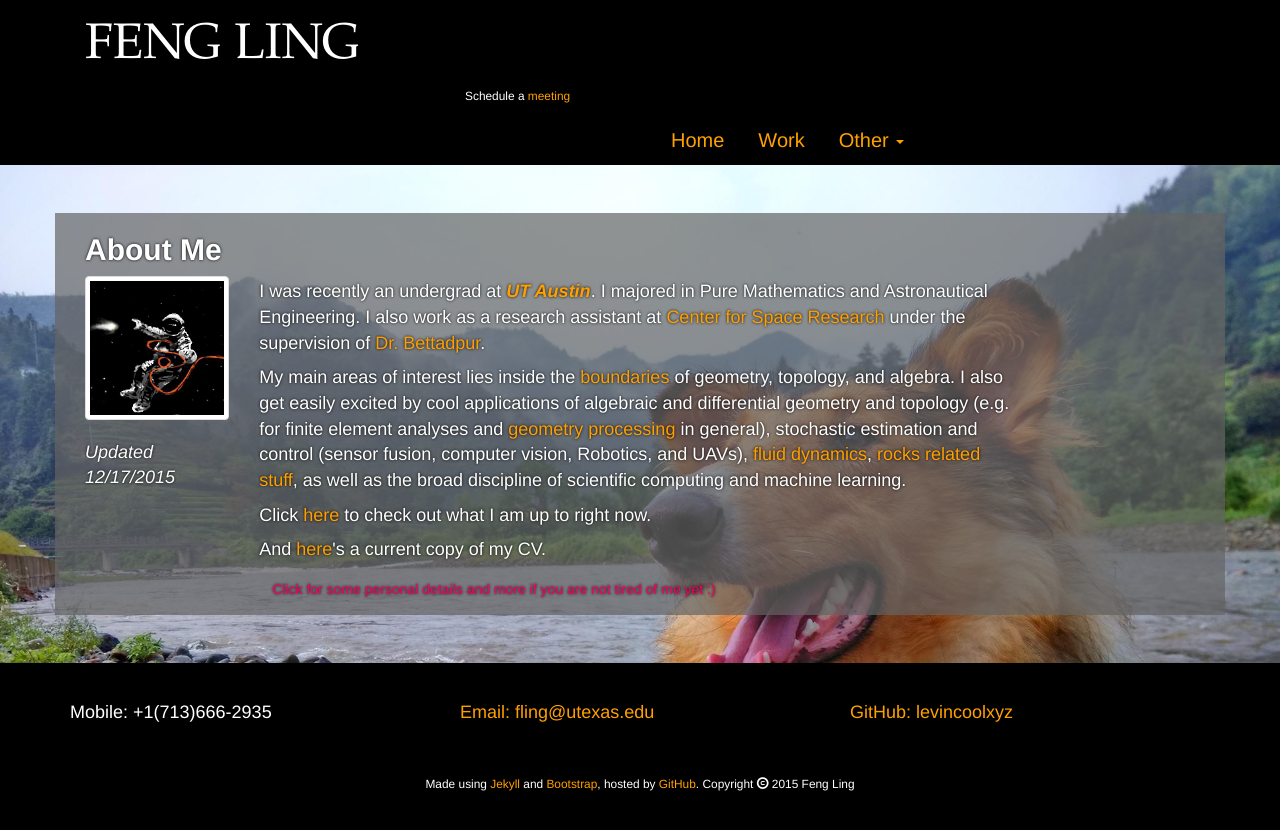
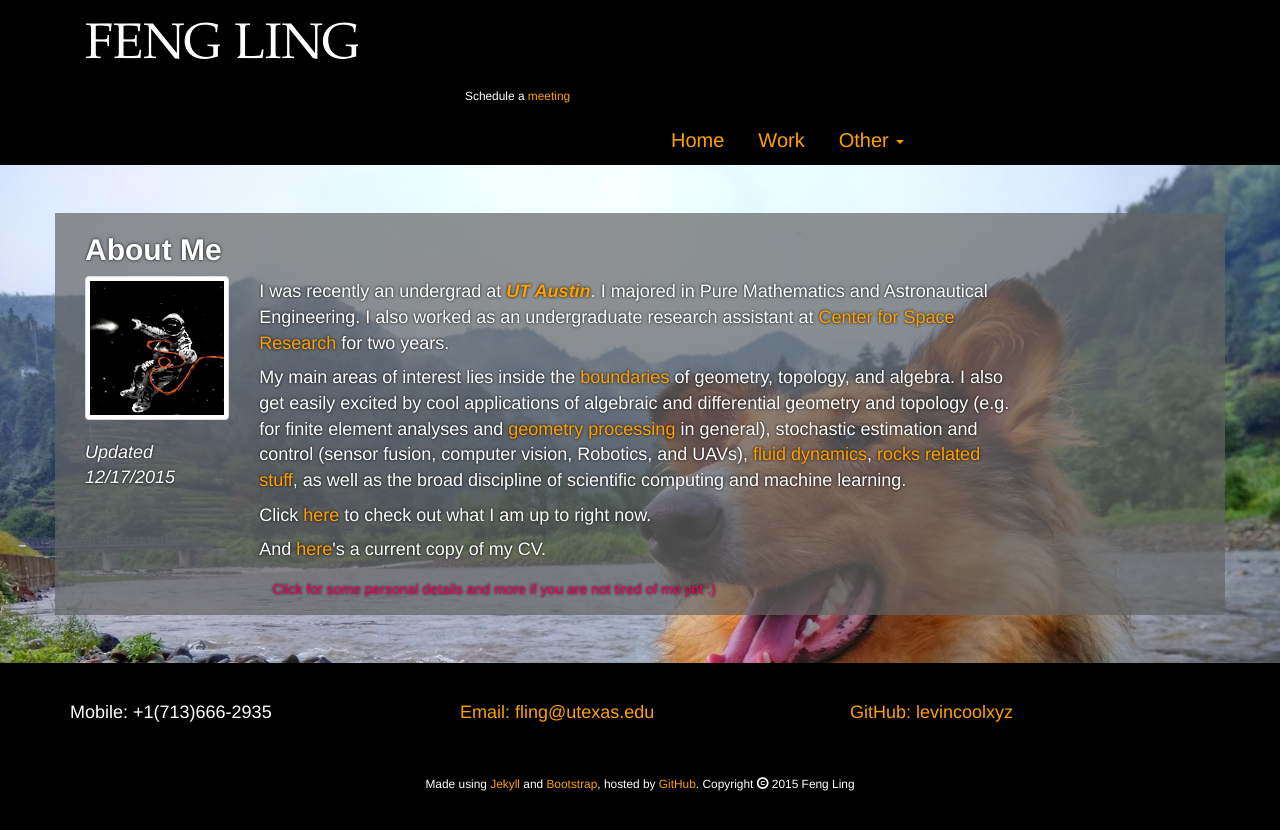
Before and after one commit to levincoolxyz/levincoolxyz.github.io, a Jekyll site: the page built from index.html, in a window 1280 px wide. Shown: the top 830 px of the page. Built offline with Jekyll 4.4.1, drawn with Linux system fonts in a browser that asks for light colours; comment, search, counter and statistics services are not loaded.

Commit message:
new commit

```diff
--- a/index.html
+++ b/index.html
@@ -17,7 +17,7 @@ title: FENG LING
 			<p><em>Updated 12/17/2015</em></p>
 		</div>
 		<div class="container col-md-9">
-			<p>I was recently an undergrad at <a href="https://utexas.edu"><strong><em>UT Austin</em></strong></a>. I majored in Pure Mathematics and Astronautical Engineering. I also work as a research assistant at <a href="http://www.csr.utexas.edu/">Center for Space Research</a> under the supervision of <a href="http://www.ae.utexas.edu/faculty/faculty-directory/bettadpur">Dr. Bettadpur</a>.</p>
+			<p>I was recently an undergrad at <a href="https://utexas.edu"><strong><em>UT Austin</em></strong></a>. I majored in Pure Mathematics and Astronautical Engineering. I also worked as an undergraduate research assistant at <a href="http://www.csr.utexas.edu/">Center for Space Research</a> for two years.</p>
 			<p>My main areas of interest lies inside the <a href="/images/illuminati.png" >boundaries</a> of geometry, topology, and algebra. I also get easily excited by cool applications of algebraic and differential geometry and topology (e.g. for finite element analyses and <span title="You should visit Prof.Keenan Crane's website if you haven't before!"><a href="https://youtu.be/mIUi1zIUQJw?t=3m42s">geometry processing</a></span> in general), stochastic estimation and control (sensor fusion, computer vision, Robotics, and UAVs), <a href="http://fuckyeahfluiddynamics.tumblr.com/">fluid dynamics</a>, <a href="https://www.facebook.com/TheEarthStory">rocks related stuff</a>, as well as the broad discipline of scientific computing and machine learning.</p>
 			<p>Click <a href="activity.html">here</a> to check out what I am up to right now.</p>
 			<p>And <a href="/cv/Ling,Feng - cv.pdf">here</a>'s a current copy of my CV.</p>
```
